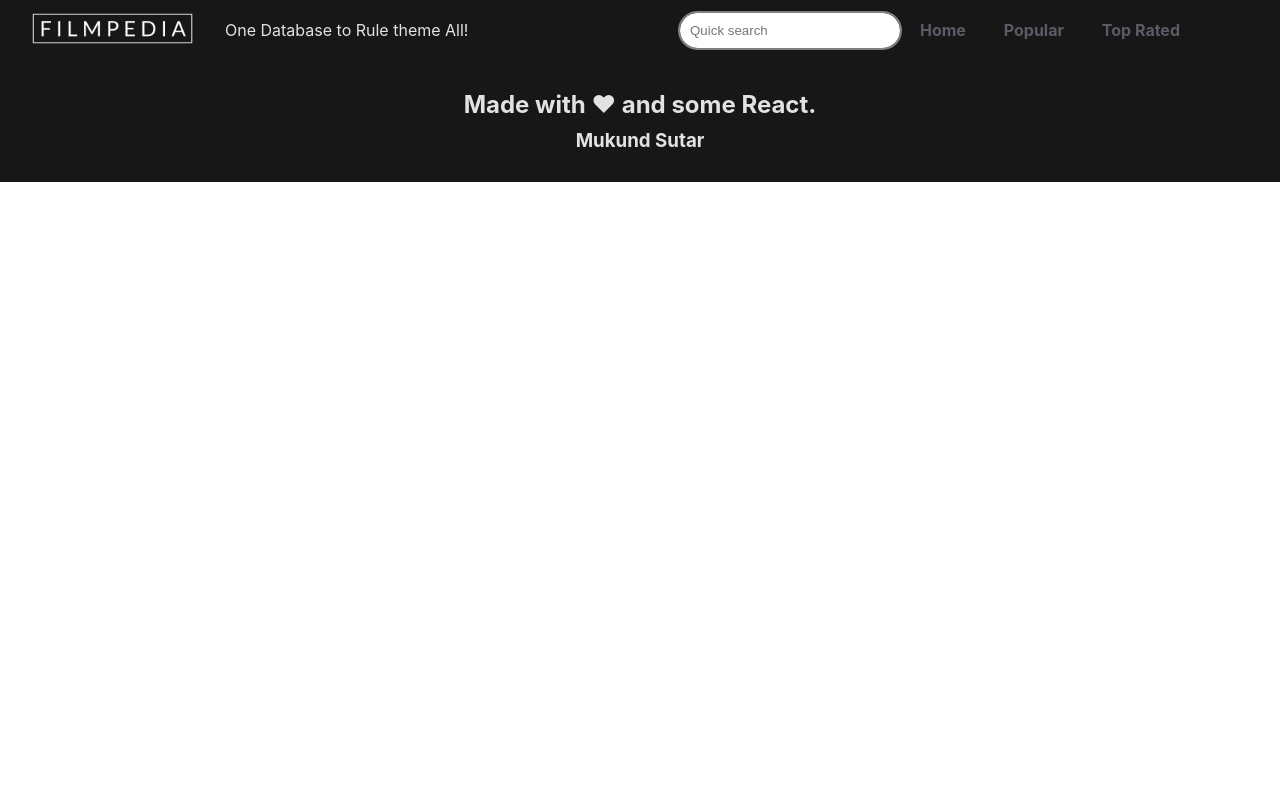
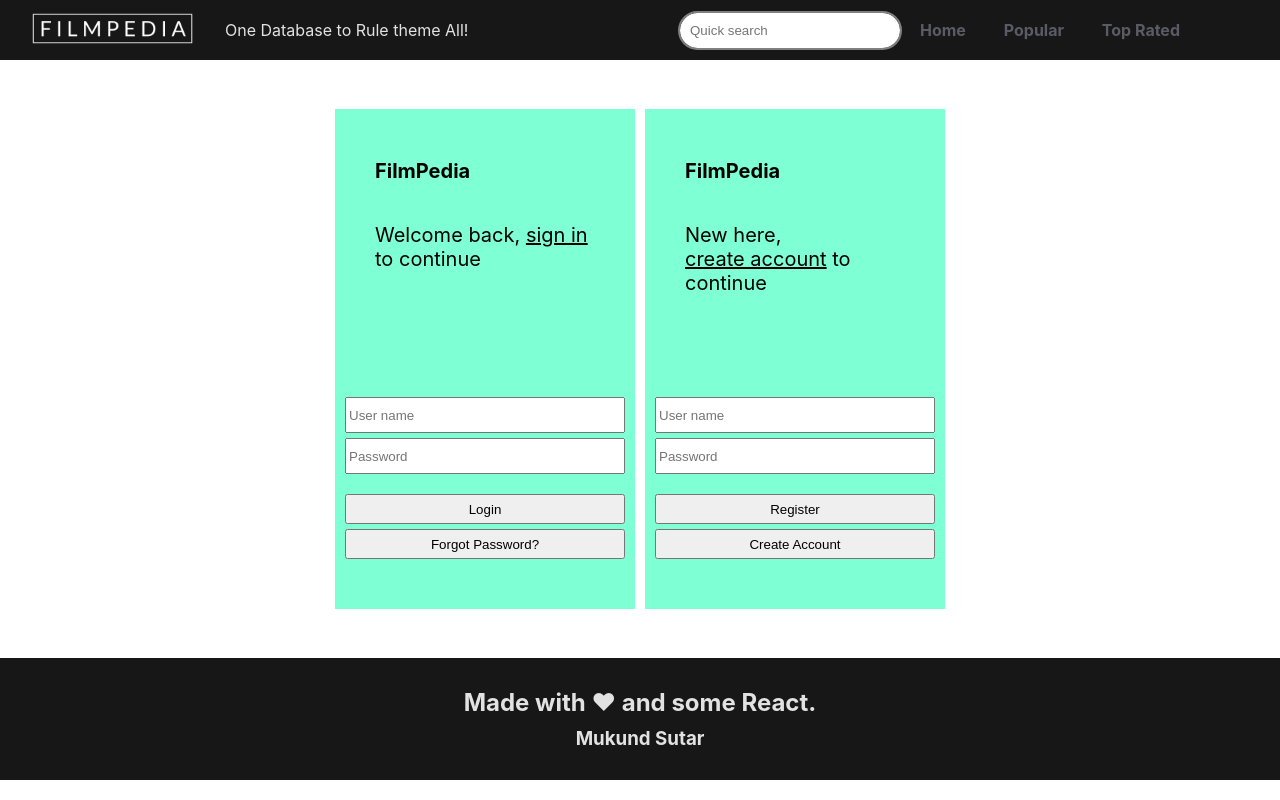
Before and after one commit to mukundsutar/movie-archive, a React (Create React App) app: page /movie-archive/login in a window 1280 px wide. Built offline with nearby package versions, Linux system fonts and the light colour scheme; no server answers.

Commit message:
Added Login Page

```diff
--- a/src/App.jsx
+++ b/src/App.jsx
@@ -16,6 +16,7 @@ import Timer from "./Components/Timer";
 import Skeleton from "react-loading-skeleton";
 import "react-loading-skeleton/dist/skeleton.css";
 import Attribution from "./Components/Attribution";
+import LoginPage from "./Components/LoginPage";
 
 export default function App() {
     const [progress, setProgress] = useState(0);
@@ -51,10 +52,19 @@ export default function App() {
 
             <Routes>
                 <Route
+                    path="/login"
+                    element={
+                        <>
+                            <LoginPage />
+                        </>
+                    }
+                />
+
+                <Route
                     path="/"
                     element={
                         <>
-							{/* <Navigate exact from="/" to="/movie-archive" /> */}{" "}
+                            <Navigate exact from="/" to="/login" />{" "}
                             <Timer setProgress={setProgress} />
                             <Details apiData={apiData} />
                             <Gallery apiData={apiData} />
--- /dev/null
+++ b/src/CSS/LoginPage.css
@@ -0,0 +1,83 @@
+.login-page-container {
+    box-sizing: border-box;
+    width: 100svw;
+    height: 74.75svh;
+
+    display: flex;
+    justify-content: center;
+    align-items: center;
+}
+
+.login-container,
+.register-container {
+    box-sizing: border-box;
+    width: 300px;
+    height: 500px;
+
+    padding: 10px;
+
+    display: flex;
+    flex-direction: column;
+
+    background-color: aquamarine;
+}
+
+.login-container p,
+.register-container p {
+    margin-left: 30px;
+    margin-right: 30px;
+
+    font-size: 20px;
+}
+
+.login-container input,
+.register-container input {
+    height: 30px;
+
+    margin-top: 5px;
+}
+
+.login-container button,
+.register-container button {
+    height: 30px;
+
+    margin-top: 5px;
+}
+
+.login-container .login-here,
+.register-container .register-here {
+    margin-top: 20px;
+}
+
+.login-container .login-forgot,
+.register-container .register-forgot {
+    margin-bottom: 40px;
+}
+
+.login-title,
+.register-title {
+    margin-top: 40px;
+
+    font-weight: bold;
+}
+
+.login-text,
+.register-text {
+    flex-grow: 2;
+}
+
+.login-text span,
+.register-text span {
+    text-decoration: underline;
+}
+
+.register-container {
+    margin-left: 10px;
+}
+
+.wrong{
+    margin: 0px 20px !important;
+
+    font-size: 15px !important;
+    color: red;
+}
--- /dev/null
+++ b/src/Components/LoginPage.jsx
@@ -0,0 +1,123 @@
+import React, { useState } from "react";
+import "../CSS/LoginPage.css";
+import { Navigate } from "react-router-dom";
+
+export default function LoginPage() {
+    const [userName, setUserName] = useState("");
+    const [userPassword, setUserPassword] = useState("123");
+    const [auth, setAuth] = useState(false);
+    const [redirect, setRedirect] = useState(false);
+    const [registerDetail, setRegisterDetail] = useState({
+        name: "",
+        password: "",
+    });
+
+    const user = [{ name: "asd", password: "123" }];
+
+    const handleUserName = (e) => {
+        setAuth(false);
+        setUserName(e.target.value);
+    };
+
+    const handlePassword = (e) => {
+        setAuth(false);
+        setUserPassword(e.target.value);
+    };
+
+    const checkLogin = () => {
+        for (let i = 0; i < user.length; i++) {
+            if (userName == user[i].name && userPassword == user[i].password) {
+                console.log("Accepted");
+                setUserName("");
+                setRedirect(true);
+            } else {
+                setAuth(true);
+            }
+        }
+    };
+
+    // register
+    const handleRegisterUserName = (e) => {
+        setRegisterDetail.name(user.push({ name: e.target.value }));
+    };
+
+    const handleRegisterPassword = (e) => {
+        setRegisterDetail.name(user.push({ password: e.target.value }));
+    };
+
+    const addLogin = () => {
+        user.push(registerDetail);
+    };
+
+    return (
+        <>
+            <div className="login-page-container">
+                {redirect && <Navigate to="/" replace={true} />}
+
+                {/* sign in */}
+                <div className="login-container">
+                    <p className="login-title">
+                        <span>FilmPedia</span>
+                    </p>
+                    <p className="login-text">
+                        Welcome back, <span>sign in</span> to continue
+                    </p>
+
+                    {auth && (
+                        <p className="wrong">
+                            Username or Password is incorrect...
+                        </p>
+                    )}
+
+                    <input
+                        className="user-name"
+                        type="text"
+                        placeholder="User name"
+                        onChange={handleUserName}
+                    />
+                    <input
+                        className="user-pass"
+                        type="text"
+                        placeholder="Password"
+                        onChange={handlePassword}
+                    />
+
+                    <button className="login-here" onClick={checkLogin}>
+                        Login
+                    </button>
+                    <button className="login-forgot">Forgot Password?</button>
+                </div>
+
+                {/* register */}
+                <div className="register-container">
+                    <p className="register-title">
+                        <span>FilmPedia</span>
+                    </p>
+                    <p className="register-text register-text">
+                        New here,
+                        <br />
+                        <span>create account</span> to continue
+                    </p>
+
+                    <input
+                        className="user-name"
+                        type="text"
+                        placeholder="User name"
+                        onChange={handleRegisterUserName}
+                    />
+                    <input
+                        className="user-pass"
+                        type="text"
+                        placeholder="Password"
+                        onChange={handleRegisterPassword}
+                    />
+
+                    <button className="register-here">Register</button>
+                    <button className="register-forgot" onClick={addLogin}>
+                        Create Account
+                    </button>
+                </div>
+            </div>
+        </>
+    );
+}
```
Lines whose indentation alone changed are shown as unchanged.
